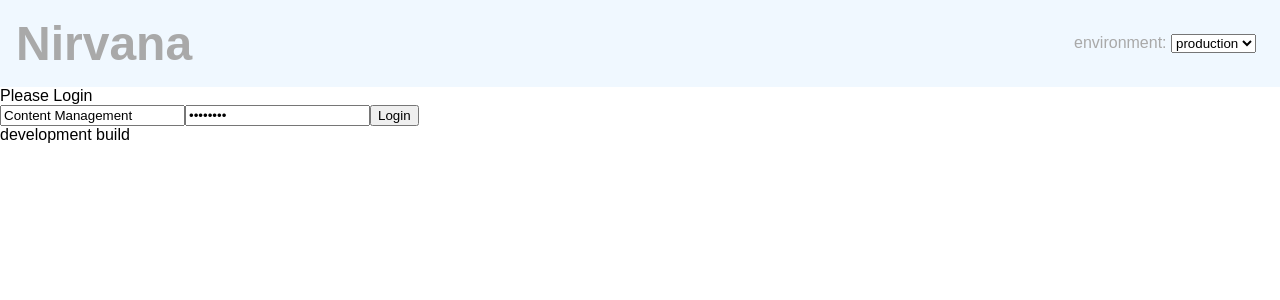
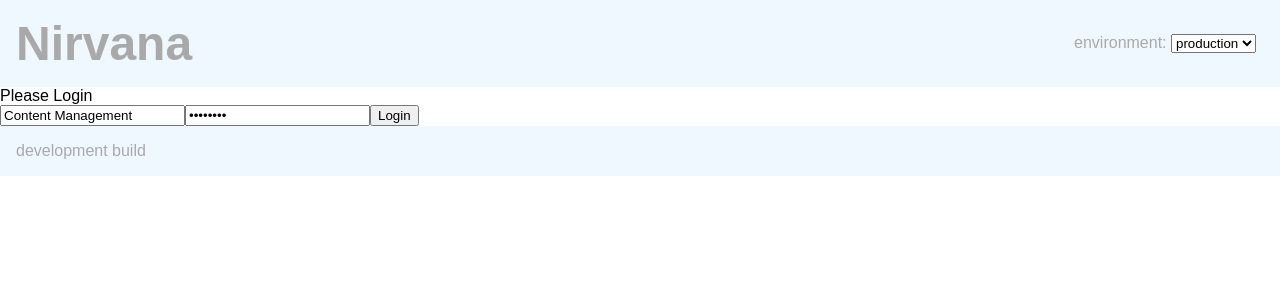
Before and after one commit to fancykingstar/nirvana, a React (Vite) app: page / in a window 1280 px wide. Shown: the top 300 px of the page. Built offline with nearby package versions, Linux system fonts and the light colour scheme.

Commit message:
QoL styles

```diff
--- a/src/App.js
+++ b/src/App.js
@@ -12,7 +12,7 @@ export default function App() {
         <AppContextProvider>
             <Header />
             <AuthenticationGate>
-                <main>main</main>
+                <Main>here be content</Main>
             </AuthenticationGate>
             <Footer />
         </AppContextProvider>
--- a/src/component/Footer/index.js
+++ b/src/component/Footer/index.js
@@ -1,19 +1,26 @@
 import React from "react";
+import styled from "styled-components";
+
+const FooterContainer = styled.footer`
+    align-items: center;
+    background-color: aliceblue;
+    color: darkgray;
+    display: flex;
+    padding: 1rem;
+`;
 
 export default function Footer() {
     if (!process.env.CI) {
-        return <footer>development build</footer>;
+        return <FooterContainer>development build</FooterContainer>;
     }
 
     return (
-        <footer>
+        <FooterContainer>
             <span> {process.env.BITBUCKET_BUILD_NUMBER}</span>
             <span> | </span>
             <span> {process.env.BITBUCKET_COMMIT}</span>
             <span> | </span>
             <span> {process.env.BITBUCKET_BRANCH}</span>
-            <span> | </span>
-            <span> {new Date().toISOString()}</span>
-        </footer>
+        </FooterContainer>
     );
 }
--- a/src/index.scss
+++ b/src/index.scss
@@ -1,14 +1,24 @@
+* {
+    margin: 0;
+}
+
 html {
     font-size: 16px;
     font-family: sans-serif;
 }
 
 html,
-body {
+body,
+#root {
     height: 100%;
     min-height: 100%;
 }
 
-* {
-    margin: 0;
+#root {
+    display: flex;
+    flex-direction: column;
+
+    main {
+        flex: 1;
+    }
 }
```
